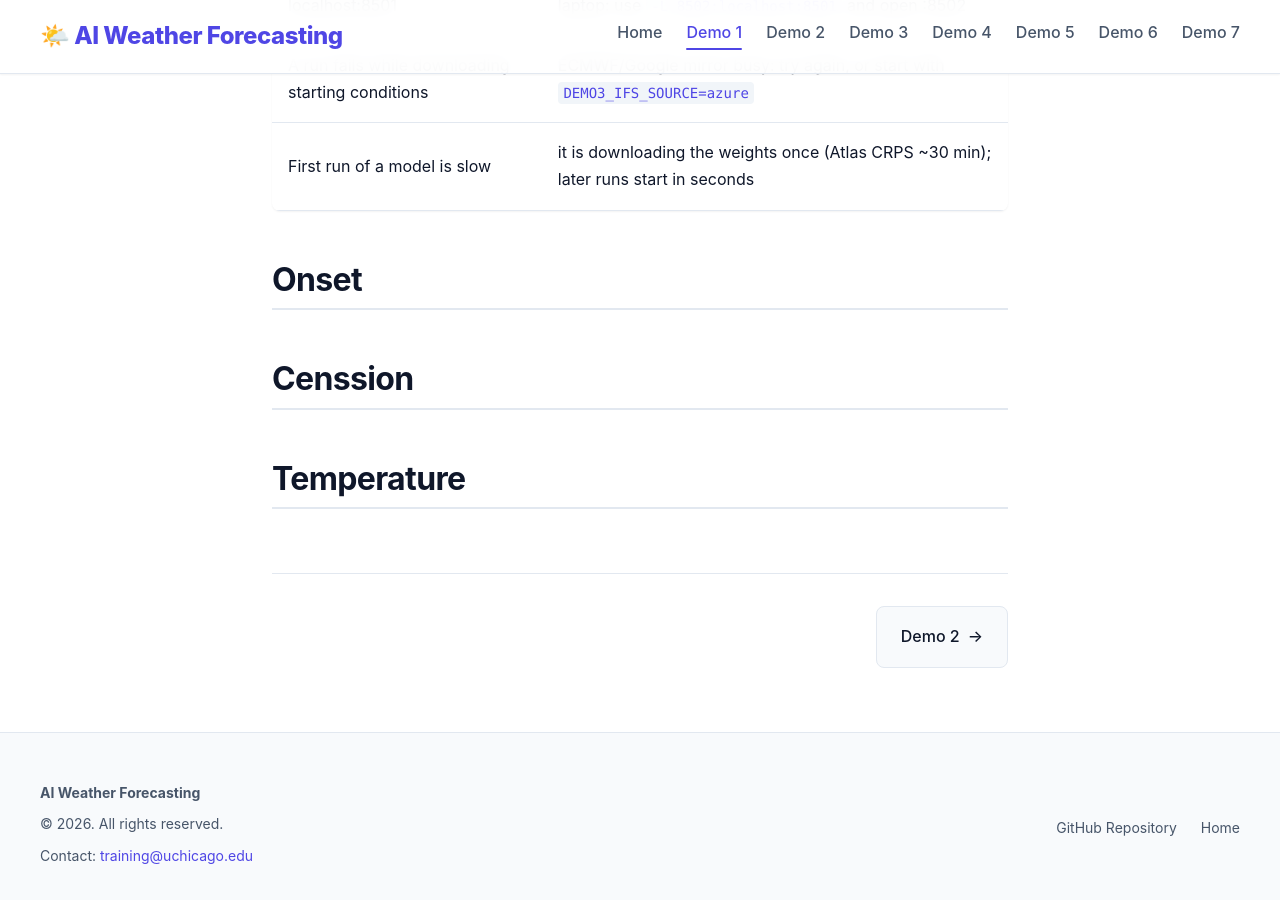
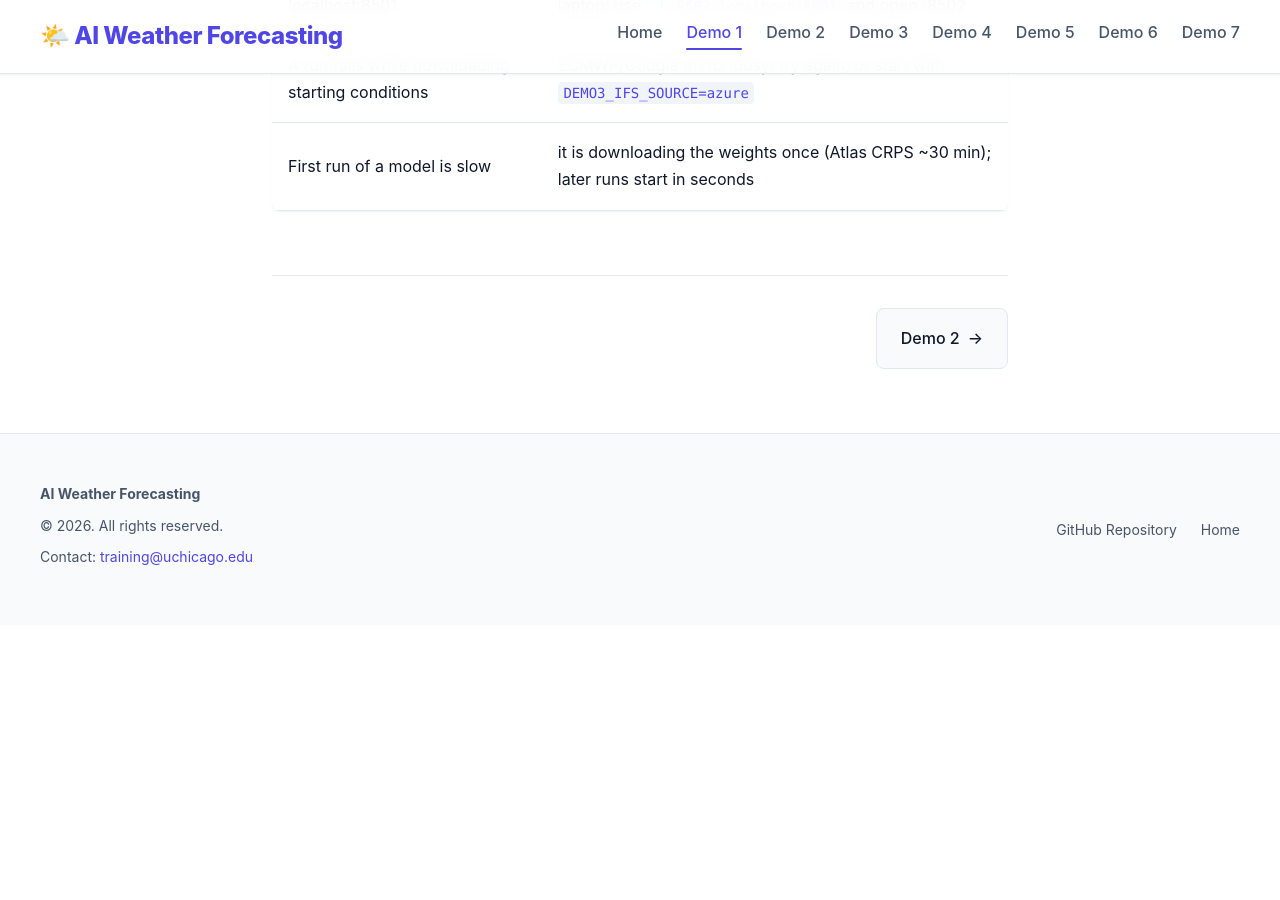
Before and after one commit to mesfind/ai_weather, a Jekyll site: the page built from _episodes/01-setup.md, in a window 1280 px wide and 900 px high, scrolled down 3953 px. Built offline with Jekyll 4.4.1, drawn with Linux system fonts in a browser that asks for light colours; after the commit the page ends 4578 px from its top, so only the background shows below that.

Commit message:
update demo1

```diff
--- a/_episodes/01-setup.md
+++ b/_episodes/01-setup.md
@@ -140,10 +140,3 @@ docker build -t demo3 -f docker/Dockerfile . && docker rm -f demo3 && bash docke
 | Browser can't reach localhost:8501 | the SSH tunnel isn't open, or port 8501 is busy on your laptop: use `-L 8502:localhost:8501` and open :8502 |
 | A run fails while downloading starting conditions | ECMWF/Google mirror busy: try again, or start with `DEMO3_IFS_SOURCE=azure` |
 | First run of a model is slow | it is downloading the weights once (Atlas CRPS ~30 min); later runs start in seconds |
-
-
-## Onset
-
-## Censsion
-
-## Temperature
```
